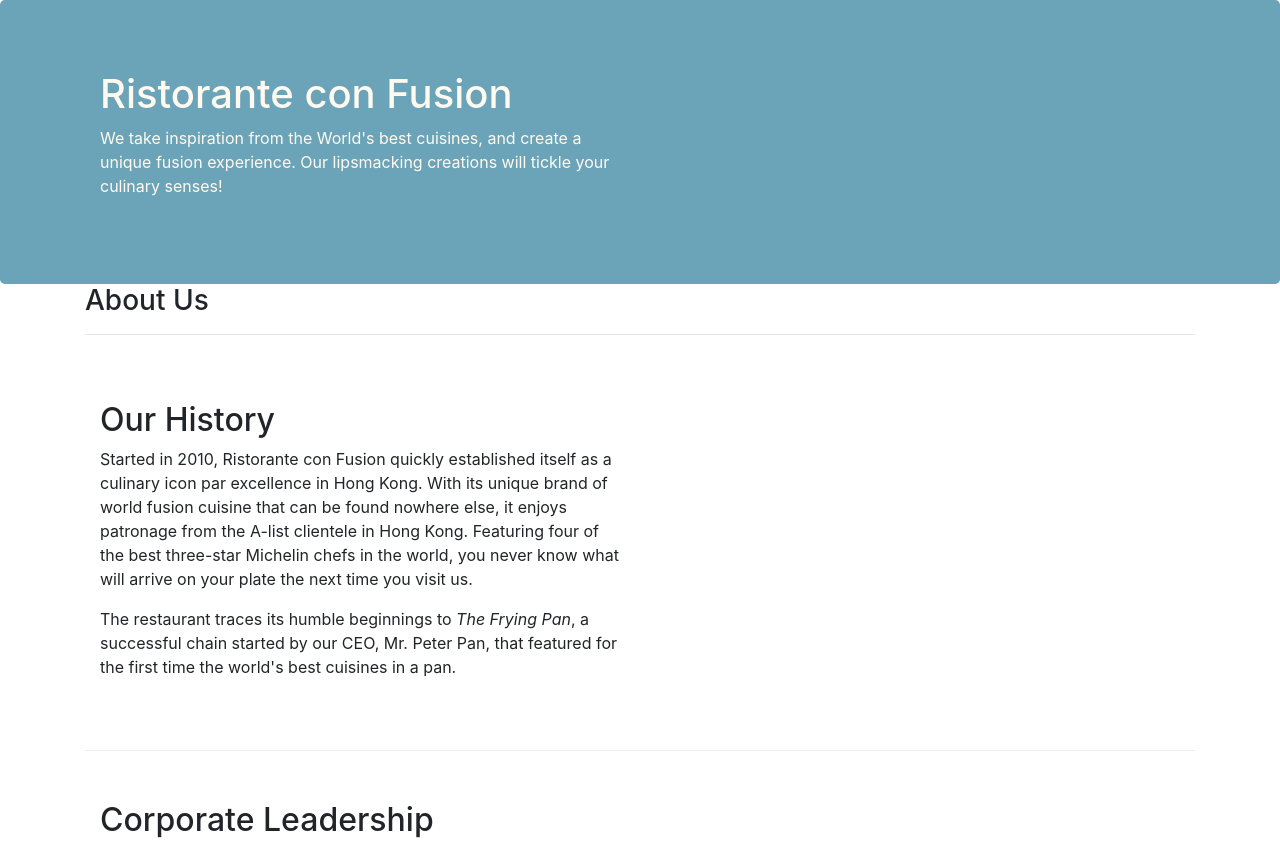
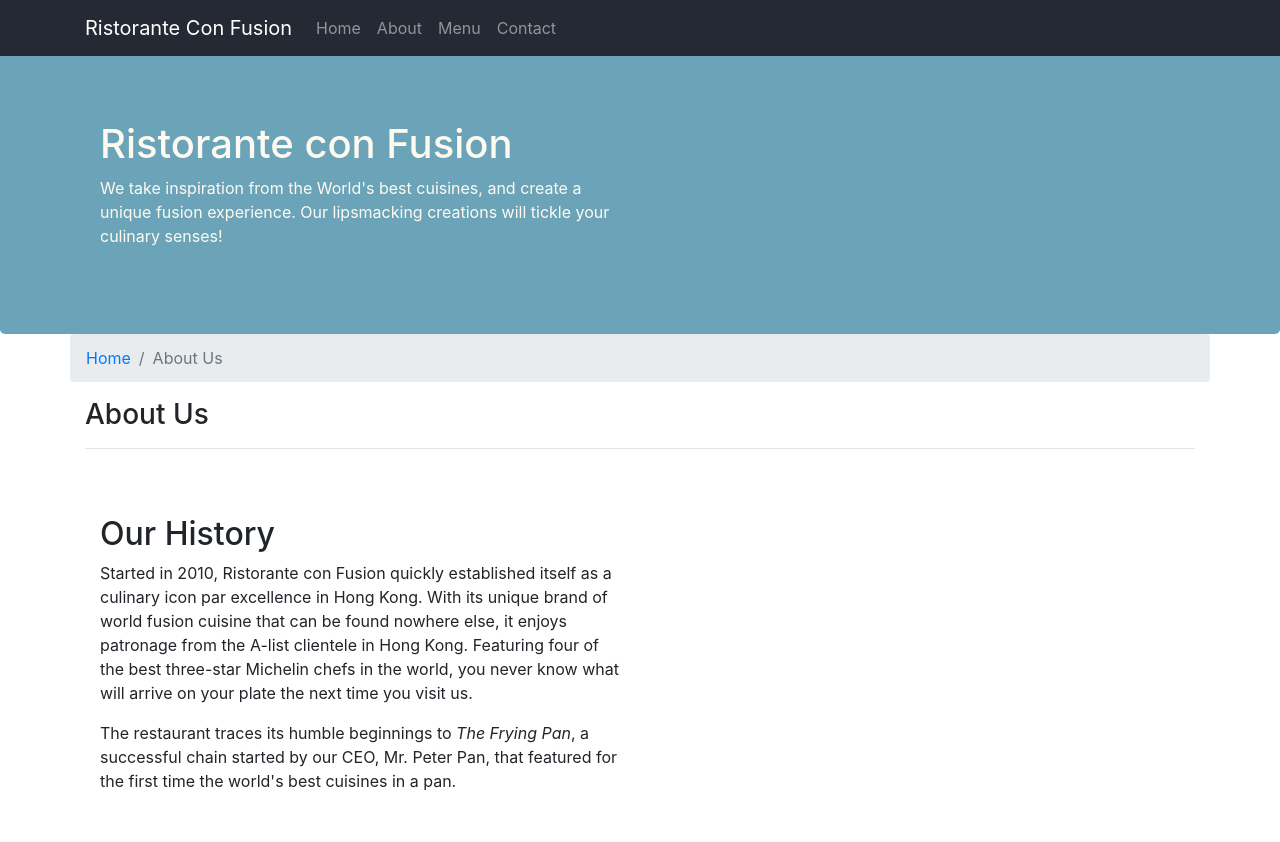
Before and after one commit to GiorgiaGottifredi/bootstrap-test, a website: page aboutus.html in a window 1280 px wide. Shown: the top 842 px of the page. Drawn offline with nearby package versions, Linux system fonts and the light colour scheme.

Commit message:
Navbar and Breadcrumbs

```diff
--- a/aboutus.html
+++ b/aboutus.html
@@ -14,7 +14,22 @@
 </head>
 
 <body>
-
+        <nav class="navbar navbar-dark navbar-expand-sm fixed-top">
+        <div class="container">
+            <button class="navbar-toggler" type="button" data-toggle="collapse" data-target="#Navbar">
+            <span class="navbar-toggler-icon"></span>
+            </button>
+           <a class="navbar-brand" href="#">Ristorante Con Fusion</a>
+                <div class="collapse navbar-collapse" id="Navbar">
+                <ul class="navbar-nav mr-auto">
+                    <li class="nav-item"><a class="nav-link" href="index.html">Home</a></li>
+                    <li class="nav-item ctive"><a class="nav-link" href="./aboutus.html">About</a></li>
+                    <li class="nav-item"><a class="nav-link" href="#">Menu</a></li>
+                    <li class="nav-item"><a class="nav-link" href="#">Contact</a></li>
+                </ul>
+                </div>
+        </div>
+    </nav>
     <header class="jumbotron">
         <div class="container">
             <div class="row row-header">
@@ -30,6 +45,10 @@
 
     <div class="container">
         <div class="row">
+            <ol class="col-12 breadcrumb">
+                <li class="breadcrumb-item"><a href="./index.html">Home</a></li>
+                <li class="breadcrumb-item active">About Us</li>
+            </ol>
             <div class="col-12 ">
                <h3>About Us</h3>
                <hr>
@@ -49,7 +68,7 @@
 
         <div class="container">
             <div class="row row-content">
-                <h2 class="row col-12">Corporate Leadership</h2>
+                <h2 class="col-12">Corporate Leadership</h2>
                 <h3>Peter Pan <small>Chief Epicurious Officer</small></h3>
                 <p class="d-none d-sm-block">Our CEO, Peter, credits his hardworking East Asian immigrant parents who undertook the arduous journey to the shores of America with the intention of giving their children the best future. His mother's wizardy in the kitchen whipping up the tastiest dishes with whatever is available inexpensively at the supermarket, was his first inspiration to create the fusion cuisines for which <em>The Frying Pan</em> became well known. He brings his zeal for fusion cuisines to this restaurant, pioneering cross-cultural culinary connections.</p>
                 <h3>Dhanasekaran Witherspoon <small>Chief Food Officer</small></h3>
@@ -104,7 +123,9 @@
            </div>
         </div>
     </footer>
-
+    <script src="node_modules/jquery/dist/jquery.slim.min.js"></script>
+    <script src="node_modules/popper.js/dist/umd/popper.min.js"></script>
+    <script src="node_modules/bootstrap/dist/js/bootstrap.min.js"></script>
 </body>
 
 </html>
--- a/css/styles.css
+++ b/css/styles.css
@@ -28,3 +28,12 @@
 	margin: 0px;
 	color: #0f0f0f;
 }
+
+body{
+    padding:50px 0px 0px 0px;
+    z-index:0;
+}
+
+.navbar-dark {
+     background-color: #252933;
+}
```
Also changed, not shown: index.html (+16 -1 lines).
